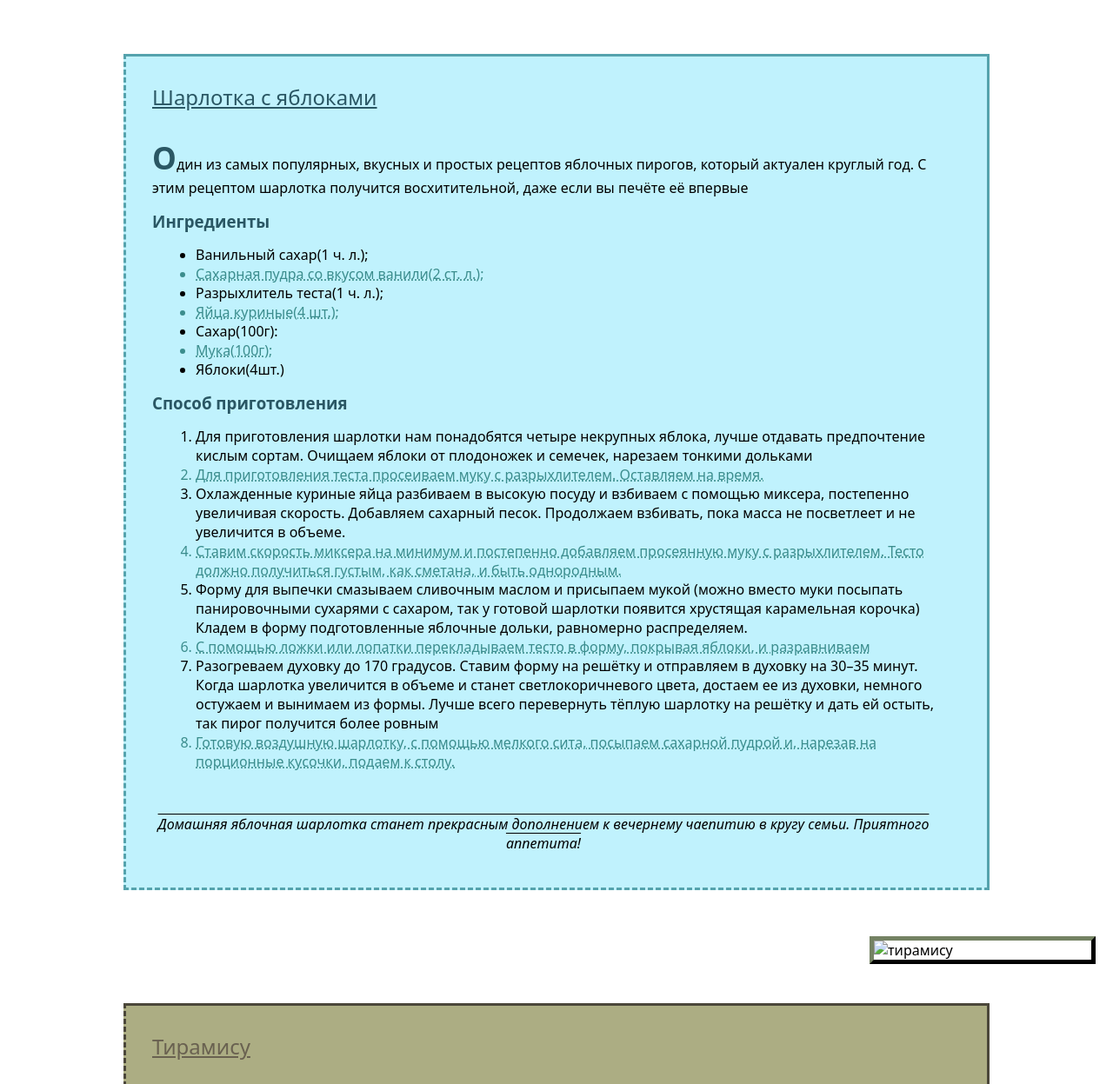
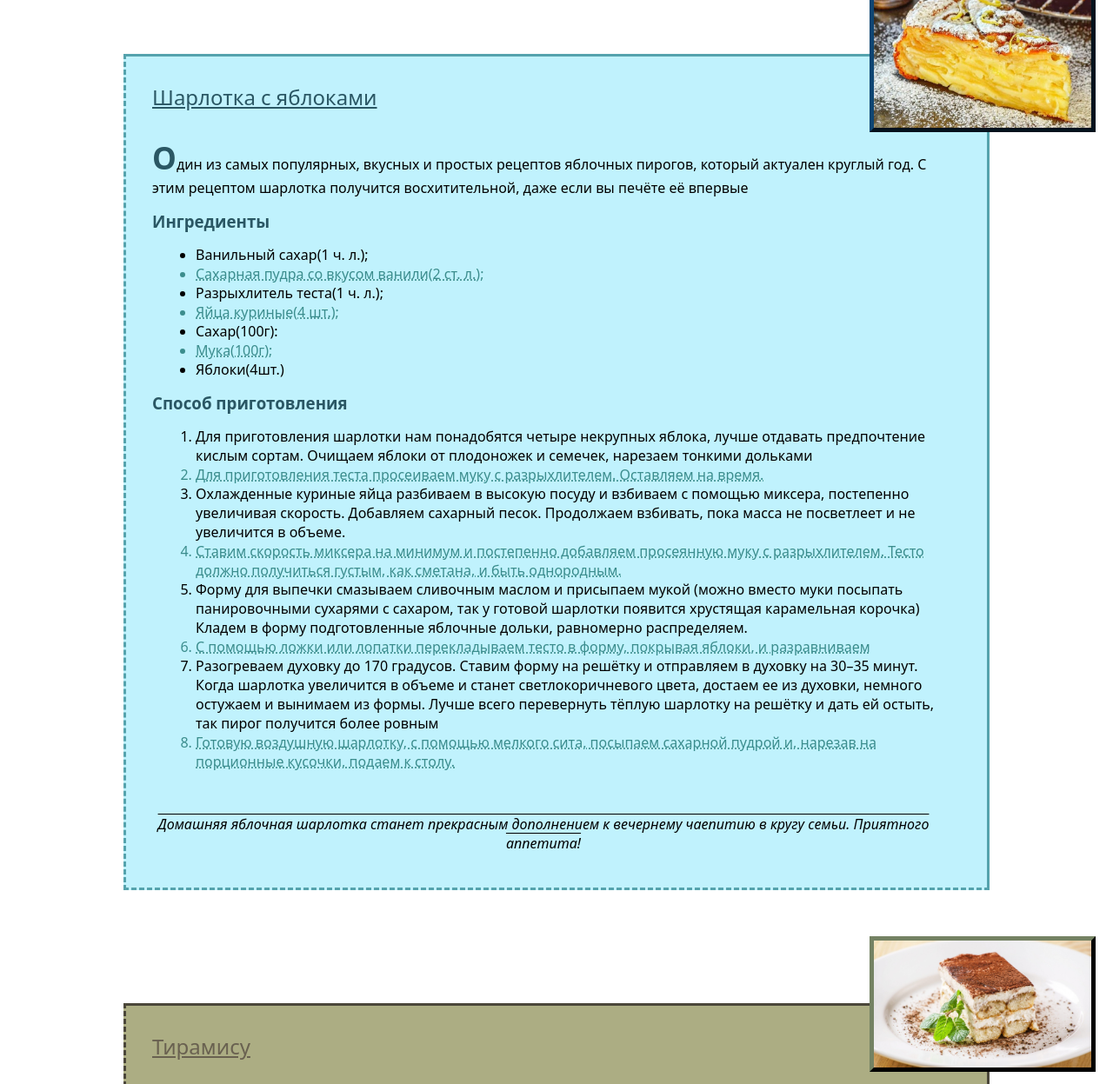
Before and after one commit to bursov7/hw8, a plain HTML site: page index.html in a window 1280 px wide. Shown: the part 111-1358 px from the top of the page at 87% size. Drawn offline with Linux system fonts and the light colour scheme; the site is published under a folder, as on GitHub Pages, so addresses that start at the root find nothing.

Commit message:
secondcommit

```diff
--- a/index.html
+++ b/index.html
@@ -4,7 +4,7 @@
     <meta charset="UTF-8">
     <meta http-equiv="X-UA-Compatible" content="IE=edge">
     <meta name="viewport" content="width=device-width, initial-scale=1.0">
-    <title>Document</title>
+    <title>Home recipes</title>
     <link rel="stylesheet" href="index.css">
 </head>
 <body>
@@ -56,7 +56,7 @@
             </div>
 
 
-            <img class="bludo1" src="/Img/charlotte.jpeg" alt="шарлотка">
+            <img class="bludo1" src="./Img/charlotte.jpeg" alt="шарлотка">
 
 
 
@@ -102,7 +102,7 @@
                 </ol>
             </div>
 
-            <img class="bludo2" src="/Img/tiramisu.jpg" alt="тирамису">
+            <img class="bludo2" src="./Img/tiramisu.jpg" alt="тирамису">
 
             <p class="ftext">Для семьи подают тирамису в большой емкости, а для гостей — порционно. «Правильный» тирамису накладывают и едят ложкой, а не нарезают на кусочки.
             </p>
@@ -145,7 +145,7 @@
                 </ol>
             </div>
 
-            <img class="bludo3" src="/Img/cookies.jpeg" alt="имбирное печенье">
+            <img class="bludo3" src="./Img/cookies.jpeg" alt="имбирное печенье">
 
 
 
```
